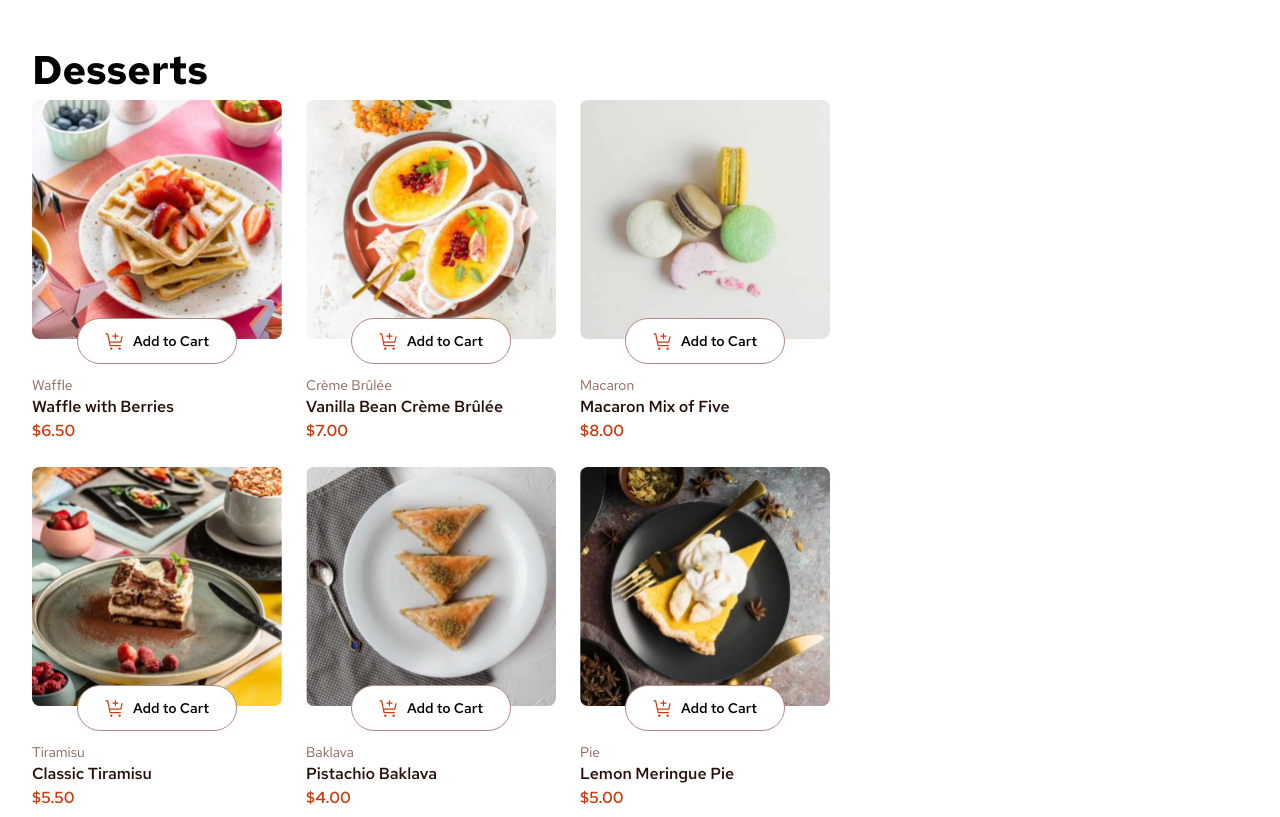
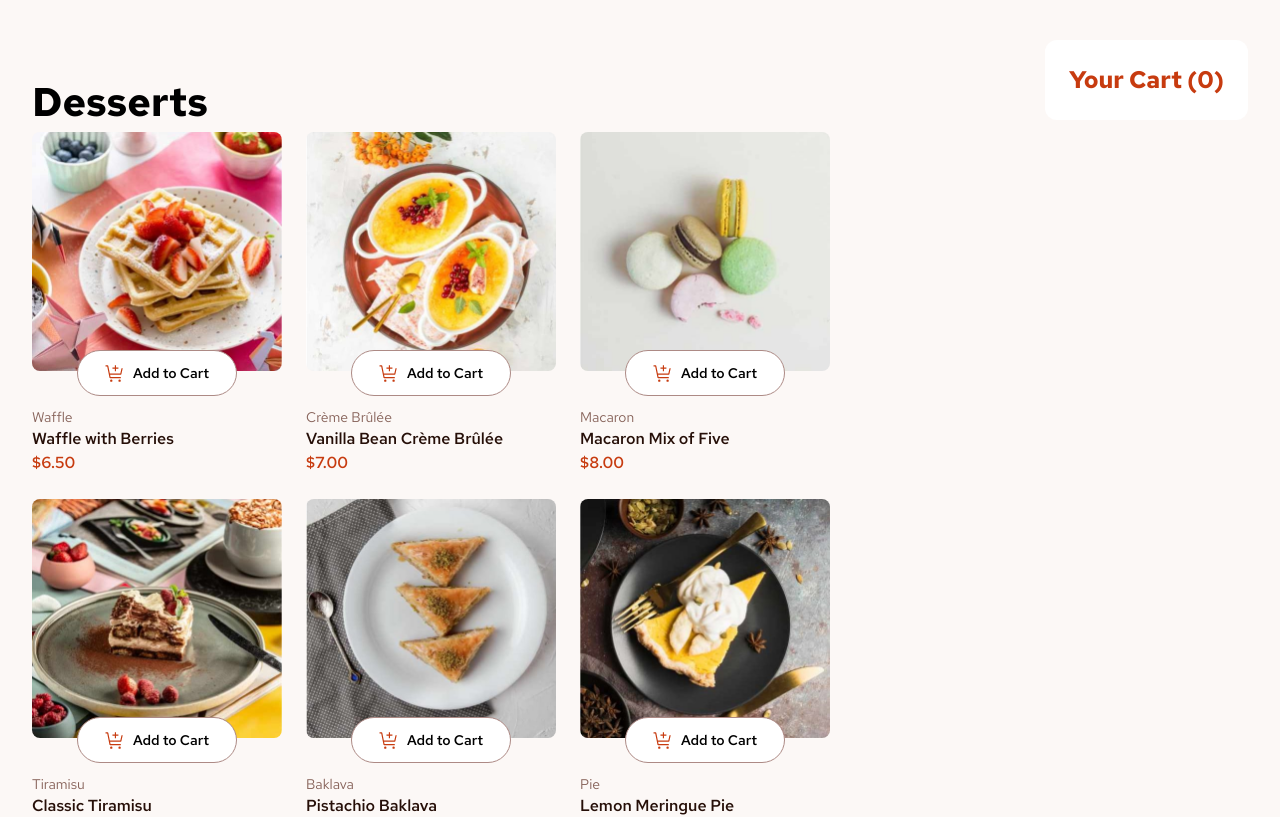
Before and after one commit to j0hnr0/Product-list-with-cart, a Next.js app: page / in a window 1280 px wide. Shown: the top 817 px of the page. Built offline with nearby package versions, Linux system fonts and the light colour scheme.

Commit message:
added reduce and add quantity in add to cart button

```diff
--- a/app/_components/add-to-cart-btn.js
+++ b/app/_components/add-to-cart-btn.js
@@ -6,13 +6,28 @@ import { useState } from "react";
 
 export default function AddToCartButton() {
   const [isClicked, setIsClicked] = useState(false);
+  const [quantity, setQuantity] = useState(0);
 
   function buyProduct() {
     setIsClicked(true);
+
+    if (quantity === 0) {
+      setQuantity((prev) => prev + 1);
+    }
   }
 
-  function reduceAmountClick() {
-    setIsClicked(false);
+  function reduceQuantity() {
+    if (quantity === 1) {
+      setIsClicked(false);
+    }
+
+    if (quantity >= 1) {
+      setQuantity((prev) => prev - 1);
+    }
+  }
+
+  function addQuantity() {
+    setQuantity((prev) => prev + 1);
   }
 
   return (
@@ -34,7 +49,7 @@ export default function AddToCartButton() {
           <div
             onClick={(e) => {
               e.stopPropagation();
-              reduceAmountClick();
+              reduceQuantity();
             }}
             className="group flex justify-center items-center rounded-full bg-transparent hover:bg-white border-[1px] border-white w-5 h-5 cursor-pointer"
           >
@@ -53,9 +68,15 @@ export default function AddToCartButton() {
           </div>
 
           <h3 className="font-red-hat-semibold font-semibold text-sm text-white">
-            1
+            {quantity}
           </h3>
-          <div className="group flex justify-center items-center rounded-full bg-transparent hover:bg-white border-[1px] border-white w-5 h-5 cursor-pointer">
+          <div
+            onClick={(e) => {
+              e.stopPropagation();
+              addQuantity();
+            }}
+            className="group flex justify-center items-center rounded-full bg-transparent hover:bg-white border-[1px] border-white w-5 h-5 cursor-pointer"
+          >
             <svg
               xmlns="http://www.w3.org/2000/svg"
               width="10"
--- a/app/_components/product-section.js
+++ b/app/_components/product-section.js
@@ -18,7 +18,7 @@ export default function ProductSection() {
   });
 
   return (
-    <section className="max-w-[800px]">
+    <section className="max-w-[800px] mt-8">
       <h1 className="text-[40px] font-bold font-red-hat-bold">Desserts</h1>
       {isLoading && (
         <div className="flex justify-center">
--- /dev/null
+++ b/app/_components/your-cart-section.js
@@ -0,0 +1,11 @@
+export default function YourCartSection() {
+  return (
+    <section>
+      <div className="max-w-96 bg-white rounded-xl p-6">
+        <h2 className="font-red-hat-bold text-custom-red text-2xl">
+          Your Cart (0)
+        </h2>
+      </div>
+    </section>
+  );
+}
--- a/app/globals.css
+++ b/app/globals.css
@@ -2,6 +2,7 @@
 
 @theme {
     --color-custom-red: #C73B0F;
+    --color-custom-white: #FCF8F6;
 }
 
 .font-red-hat-bold {
--- a/app/page.js
+++ b/app/page.js
@@ -1,10 +1,13 @@
 import ProductSection from "./_components/product-section";
-
+import YourCartSection from "./_components/your-cart-section";
 
 export default function Home() {
   return (
-    <main className="max-w-[1216px] mx-auto flex justify-between mt-10">
-      <ProductSection />
+    <main className="bg-custom-white">
+      <div className="max-w-[1216px] mx-auto flex justify-between pt-10">
+        <ProductSection />
+        <YourCartSection />
+      </div>
     </main>
   );
 }
```
